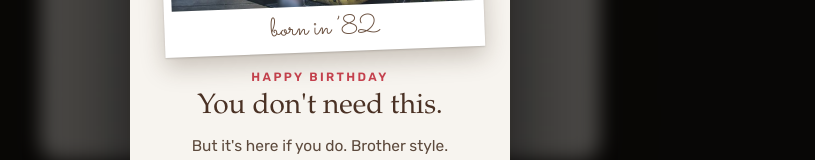
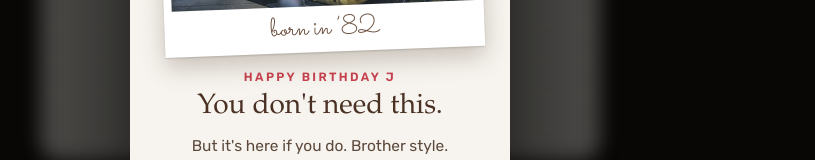
Before and after one commit to devinfarren-crypto/voice-note, a Next.js app: page / in a window 1280 px wide. Shown: the part 376-536 px from the top of the page, without its empty margins (320-1135 px from the left). Built offline with nearby package versions, Linux system fonts and the light colour scheme; a web font is replaced by a local one.

Commit message:
Birthday card: “Happy Birthday J”
Co-Authored-By: Claude Opus 5.5 <noreply@anthropic.com>
Claude-Session: https://claude.ai/code/session_011M9UzJLGvah44JbZv3Jby6

```diff
--- a/app/components/BirthdayCard.tsx
+++ b/app/components/BirthdayCard.tsx
@@ -40,7 +40,7 @@ export default function BirthdayCard({ forceOpen, onClose }: { forceOpen: boolea
           <img src="justin-truck.jpg" alt={`${TO} standing in the bed of his yellow Toyota pickup`} />
           <figcaption>born in ’82</figcaption>
         </figure>
-        <div className="eyebrow">Happy birthday</div>
+        <div className="eyebrow">Happy Birthday J</div>
         <h2 id="gift-title">You don&apos;t need this.</h2>
         <p>But it&apos;s here if you do. Brother style.</p>
         <div className="sig">Love, {FROM}</div>
```
